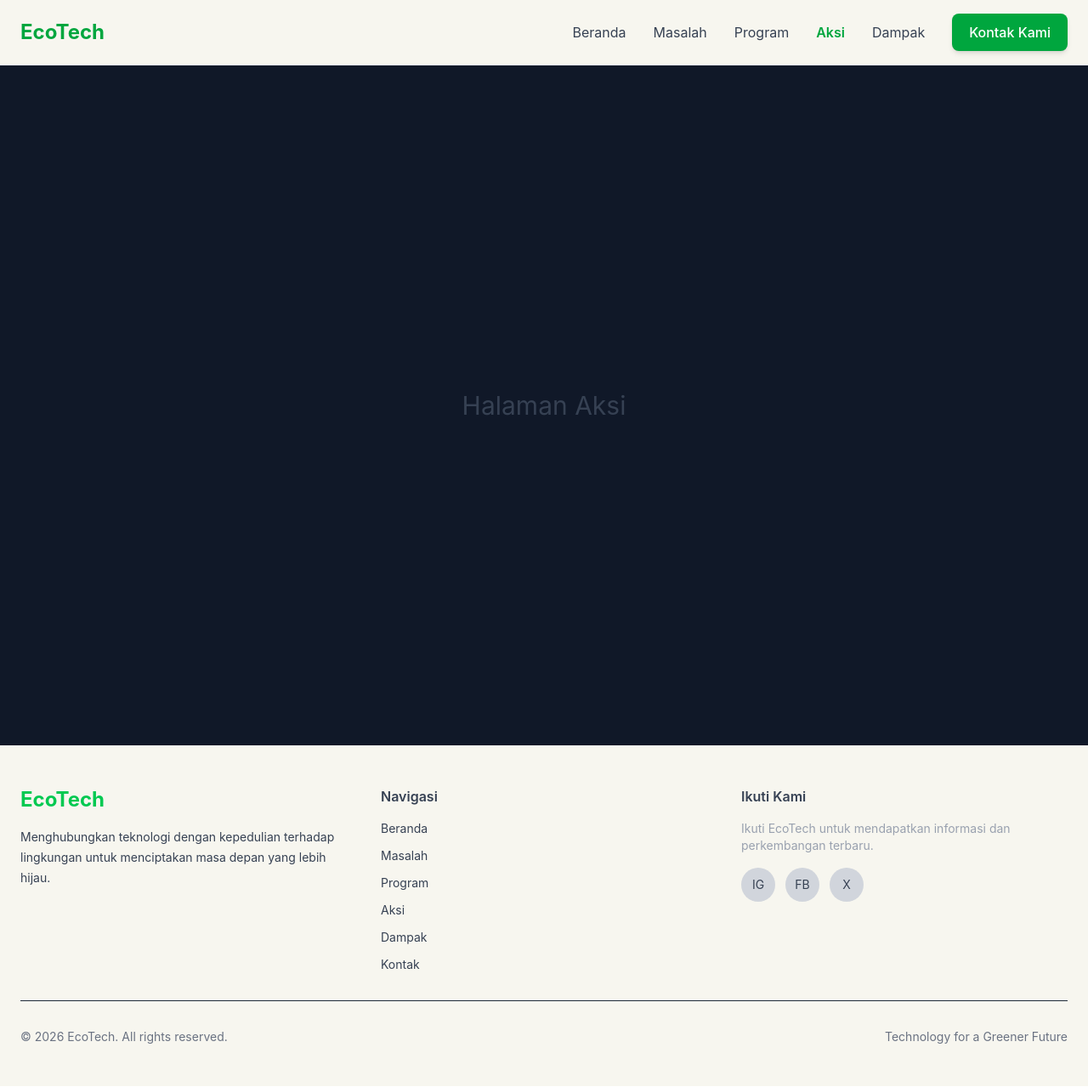
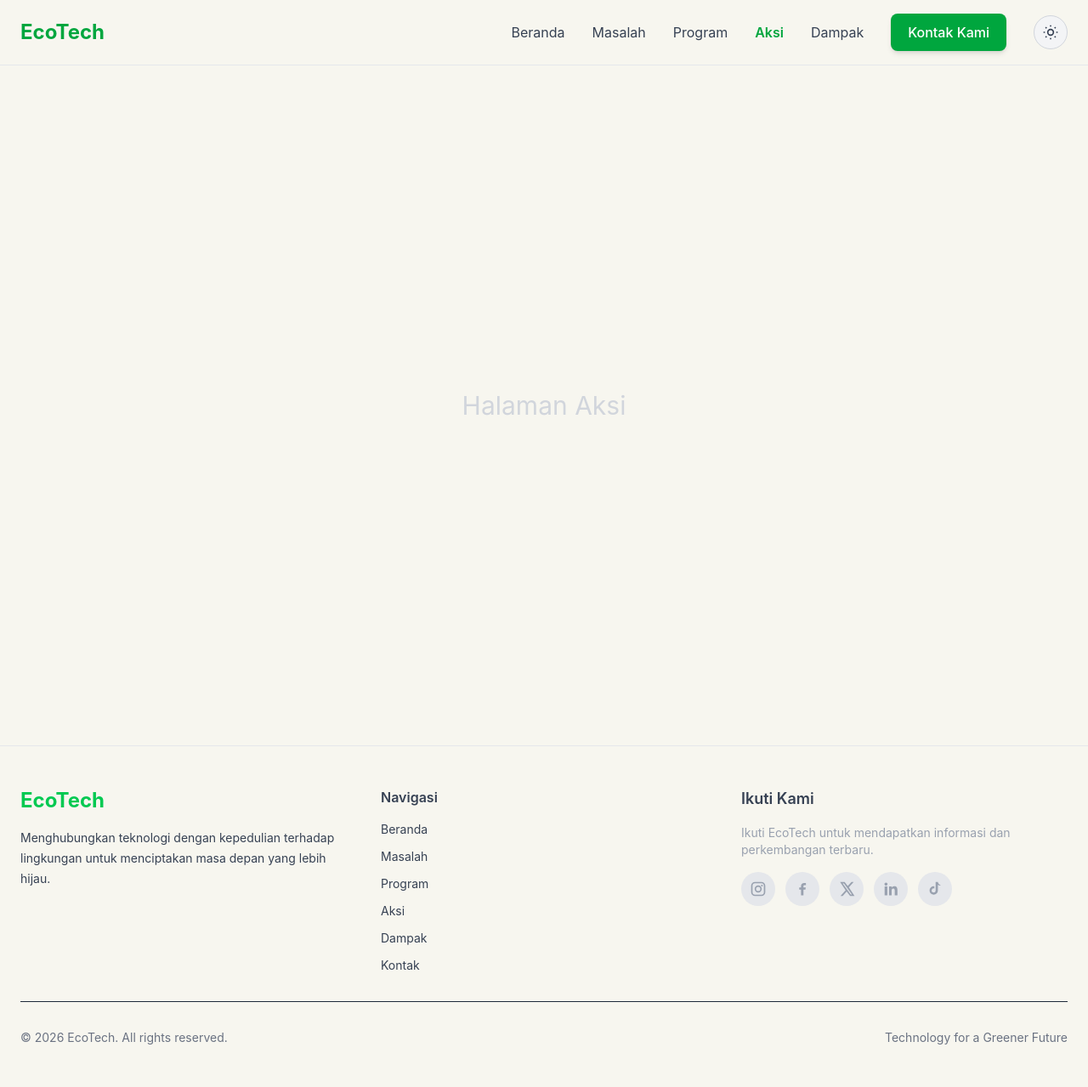
Before and after one commit to GinkoKy/Kelompok_2-Penugasan-Week-2, a React (Vite) app: page /aksi in a window 1280 px wide. Shown: the whole page at 85% size. Built offline with nearby package versions, Linux system fonts and the light colour scheme.

Commit message:
Add Dark Mode and Light Mode

```diff
--- a/src/components/Footer.jsx
+++ b/src/components/Footer.jsx
@@ -11,40 +11,32 @@ function Footer() {
   ];
 
   return (
-    <footer className="bg-[#f7f6ef] text-gray-700">
-
+    <footer className="bg-[#f7f6ef] border-t border-gray-200 text-gray-700 transition-colors duration-300 dark:border-gray-700 dark:bg-gray-900 dark:text-white">
       {/* Main Footer */}
       <div className="mx-auto max-w-7xl px-6 py-12">
-
         <div className="grid gap-10 md:grid-cols-3">
-
           {/* Brand */}
           <div>
-            <NavLink
-              to="/"
-              className="text-2xl font-bold text-green-500"
-            >
+            <NavLink to="/" className="text-2xl font-bold text-green-500">
               EcoTech
             </NavLink>
 
-            <p className="mt-4 max-w-sm text-sm leading-6 text-gray-700">
-              Menghubungkan teknologi dengan kepedulian terhadap
-              lingkungan untuk menciptakan masa depan yang lebih hijau.
+            <p className="mt-4 max-w-sm text-sm leading-6 text-gray-700 dark:text-white">
+              Menghubungkan teknologi dengan kepedulian terhadap lingkungan
+              untuk menciptakan masa depan yang lebih hijau.
             </p>
           </div>
 
           {/* Navigation */}
           <div>
-            <h3 className="mb-4 font-semibold text-gray-700">
-              Navigasi
-            </h3>
+            <h3 className="mb-4 font-semibold text-gray-700 dark:text-white">Navigasi</h3>
 
-            <div className="flex flex-col gap-3">
+            <div className="flex flex-col gap-3 ">
               {navLinks.map((link) => (
                 <NavLink
                   key={link.path}
                   to={link.path}
-                  className="w-fit text-sm transition-colors duration-300 hover:text-green-500"
+                  className="w-fit text-sm transition-colors duration-300 dark:text-gray-300 hover:text-green-500 "
                 >
                   {link.name}
                 </NavLink>
@@ -54,44 +46,97 @@ function Footer() {
 
           {/* Social Media */}
           <div>
-            <h3 className="mb-4 font-semibold text-gray-700">
+            <h3 className="mb-4 text-lg font-semibold text-gray-700 dark:text-white">
               Ikuti Kami
             </h3>
 
-            <p className="mb-4 text-sm text-gray-400">
-              Ikuti EcoTech untuk mendapatkan informasi dan
-              perkembangan terbaru.
+            <p className="mb-4 text-sm text-gray-400 dark:text-white-900">
+              Ikuti EcoTech untuk mendapatkan informasi dan perkembangan
+              terbaru.
             </p>
 
             <div className="flex gap-3">
-
+              {/* Instagram */}
               <a
                 href="#"
-                className="flex h-10 w-10 items-center justify-center rounded-full bg-gray-300 text-sm transition-all duration-300 hover:bg-green-600 hover:text-white"
                 aria-label="Instagram"
+                className="flex h-10 w-10 items-center justify-center rounded-full bg-gray-200 text-gray-400 transition hover:bg-green-600 hover:text-white dark:bg-gray-800"
               >
-                IG
+                <svg
+                  xmlns="http://www.w3.org/2000/svg"
+                  viewBox="0 0 24 24"
+                  className="h-5 w-5"
+                  fill="currentColor"
+                >
+                  <path d="M7.5 2h9A5.5 5.5 0 0 1 22 7.5v9a5.5 5.5 0 0 1-5.5 5.5h-9A5.5 5.5 0 0 1 2 16.5v-9A5.5 5.5 0 0 1 7.5 2Zm0 2A3.5 3.5 0 0 0 4 7.5v9A3.5 3.5 0 0 0 7.5 20h9a3.5 3.5 0 0 0 3.5-3.5v-9A3.5 3.5 0 0 0 16.5 4h-9ZM12 7a5 5 0 1 1 0 10 5 5 0 0 1 0-10Zm0 2a3 3 0 1 0 0 6 3 3 0 0 0 0-6Zm5.25-3a1.25 1.25 0 1 1 0 2.5 1.25 1.25 0 0 1 0-2.5Z" />
+                </svg>
               </a>
 
+              {/* Facebook */}
               <a
                 href="#"
-                className="flex h-10 w-10 items-center justify-center rounded-full bg-gray-300 text-sm transition-all duration-300 hover:bg-green-600 hover:text-white"
                 aria-label="Facebook"
+                className="flex h-10 w-10 items-center justify-center rounded-full bg-gray-200 text-gray-400 transition hover:bg-green-600 hover:text-white dark:bg-gray-800"
               >
-                FB
+                <svg
+                  xmlns="http://www.w3.org/2000/svg"
+                  viewBox="0 0 24 24"
+                  className="h-5 w-5"
+                  fill="currentColor"
+                >
+                  <path d="M13.5 21v-8h2.75l.5-3h-3.25V8.1c0-.87.28-1.6 1.7-1.6h1.8V3.8c-.31-.04-1.37-.13-2.6-.13-2.57 0-4.35 1.57-4.35 4.45V10H7.5v3h2.55v8h3.45Z" />
+                </svg>
               </a>
 
+              {/* X */}
               <a
                 href="#"
-                className="flex h-10 w-10 items-center justify-center rounded-full bg-gray-300 text-sm transition-all duration-300 hover:bg-green-600 hover:text-white"
-                aria-label="Twitter"
+                aria-label="X"
+                className="flex h-10 w-10 items-center justify-center rounded-full bg-gray-200 text-gray-400 transition hover:bg-green-600 hover:text-white dark:bg-gray-800"
               >
-                X
+                <svg
+                  xmlns="http://www.w3.org/2000/svg"
+                  viewBox="0 0 24 24"
+                  className="h-5 w-5"
+                  fill="currentColor"
+                >
+                  <path d="M18.9 2H22l-6.77 7.74L23.2 22h-6.24l-4.89-6.39L6.48 22H3.37l7.24-8.28L2.8 2h6.4l4.42 5.84L18.9 2Zm-1.1 17.7h1.73L8.26 4.2H6.4L17.8 19.7Z" />
+                </svg>
               </a>
 
+              {/* LinkedIn */}
+              <a
+                href="#"
+                aria-label="LinkedIn"
+                className="flex h-10 w-10 items-center justify-center rounded-full bg-gray-200 text-gray-400 transition hover:bg-green-600 hover:text-white dark:bg-gray-800"
+              >
+                <svg
+                  xmlns="http://www.w3.org/2000/svg"
+                  viewBox="0 0 24 24"
+                  className="h-5 w-5"
+                  fill="currentColor"
+                >
+                  <path d="M5.2 3A2.2 2.2 0 1 0 5.2 7.4 2.2 2.2 0 0 0 5.2 3ZM3.3 8.5h3.8V21H3.3V8.5ZM9.5 8.5h3.65v1.71h.05c.51-.97 1.75-2 3.6-2 3.85 0 4.56 2.54 4.56 5.85V21h-3.8v-6.13c0-1.46-.03-3.34-2.03-3.34-2.04 0-2.35 1.59-2.35 3.23V21H9.5V8.5Z" />
+                </svg>
+              </a>
+
+              {/* TikTok */}
+              <a
+                href="#"
+                aria-label="TikTok"
+                className="flex h-10 w-10 items-center justify-center rounded-full bg-gray-200 text-gray-400 transition hover:bg-green-600 hover:text-white dark:bg-gray-800"
+              >
+                <svg
+                  xmlns="http://www.w3.org/2000/svg"
+                  viewBox="0 0 24 24"
+                  className="h-5 w-5"
+                  fill="currentColor"
+                >
+                  <path d="M19.6 7.2a5.7 5.7 0 0 1-3.5-1.2v8.1a5.9 5.9 0 1 1-5.9-5.9c.3 0 .6 0 .9.07v3.27a2.8 2.8 0 1 0 1.8 2.56V2h3.2c.3 2.1 1.65 3.76 3.5 4.37v.83Z" />
+                </svg>
+              </a>
             </div>
           </div>
-
         </div>
 
         {/* Divider */}
@@ -99,15 +144,10 @@ function Footer() {
 
         {/* Copyright */}
         <div className="flex flex-col gap-2 text-sm text-gray-500 md:flex-row md:items-center md:justify-between">
-          <p>
-            © 2026 EcoTech. All rights reserved.
-          </p>
+          <p>© 2026 EcoTech. All rights reserved.</p>
 
-          <p>
-            Technology for a Greener Future
-          </p>
+          <p>Technology for a Greener Future</p>
         </div>
-
       </div>
     </footer>
   );
--- a/src/components/Navbar.jsx
+++ b/src/components/Navbar.jsx
@@ -1,9 +1,23 @@
-import { useState } from "react";
+import { useState, useEffect } from "react";
 import { NavLink } from "react-router-dom";
 import Button from "./Button";
 
 function Navbar() {
   const [isMenuOpen, setIsMenuOpen] = useState(false);
+
+  const [isDarkMode, setIsDarkMode] = useState(() => {
+    return localStorage.getItem("theme") === "dark";
+  });
+
+  useEffect(() => {
+    if (isDarkMode) {
+      document.documentElement.classList.add("dark");
+      localStorage.setItem("theme", "dark");
+    } else {
+      document.documentElement.classList.remove("dark");
+      localStorage.setItem("theme", "light");
+    }
+  }, [isDarkMode]);
 
   const navLinks = [
     { name: "Beranda", path: "/" },
@@ -14,7 +28,7 @@ function Navbar() {
   ];
 
   return (
-    <nav className="sticky top-0 z-50 border-b border-gray-200 bg-[#f7f6ef]">
+    <nav className="sticky top-0 z-50 border-b border-gray-200 bg-[#f7f6ef] text-gray-900 transition-colors duration-300 dark:border-gray-700 dark:bg-gray-900 dark:text-white">
       <div className="mx-auto flex max-w-7xl items-center justify-between px-6 py-4">
         {/* Logo */}
         <NavLink to="/" className="text-2xl font-bold text-green-600">
@@ -31,7 +45,7 @@ function Navbar() {
                 `group relative py-2 transition-colors duration-300 ${
                   isActive
                     ? "font-semibold text-green-600"
-        : "text-gray-700 hover:text-green-600"
+                    : "text-gray-700 hover:text-green-600 dark:text-gray-300 dark:hover:text-green-400"
                 }`
               }
             >
@@ -55,22 +69,76 @@ function Navbar() {
           <Button to="/kontak" variant="primary">
             Kontak Kami
           </Button>
+
+          {/* Dark Mode Toggle */}
+          <button
+            type="button"
+            onClick={() => setIsDarkMode(!isDarkMode)}
+            aria-label="Toggle dark mode"
+            className="relative flex h-10 w-10 items-center justify-center rounded-full border border-gray-300 bg-gray-100 text-gray-700 transition-all duration-300 hover:scale-105 dark:border-gray-600 dark:bg-gray-800 dark:text-yellow-300"
+          >
+            {isDarkMode ? (
+              <svg
+                xmlns="http://www.w3.org/2000/svg"
+                viewBox="0 0 24 24"
+                fill="none"
+                stroke="currentColor"
+                strokeWidth="2"
+                className="h-5 w-5"
+              >
+                <path d="M21 12.79A9 9 0 1 1 11.21 3 7 7 0 0 0 21 12.79Z" />
+              </svg>
+            ) : (
+              <svg
+                xmlns="http://www.w3.org/2000/svg"
+                viewBox="0 0 24 24"
+                fill="none"
+                stroke="currentColor"
+                strokeWidth="2"
+                className="h-5 w-5"
+              >
+                <circle cx="12" cy="12" r="4" />
+                <path d="M12 2v2M12 20v2M4.93 4.93l1.41 1.41M17.66 17.66l1.41 1.41M2 12h2M20 12h2M4.93 19.07l1.41-1.41M17.66 6.34l1.41-1.41" />
+              </svg>
+            )}
+          </button>
         </div>
 
         {/* Hamburger Mobile */}
         <button
           type="button"
-          className="text-2xl text-gray-700 md:hidden"
+          className="relative flex h-10 w-10 items-center justify-center md:hidden"
           onClick={() => setIsMenuOpen(!isMenuOpen)}
           aria-label="Toggle menu"
         >
-          ☰
+          <span
+            className={`absolute h-0.5 w-6 rounded-full bg-gray-700 transition-all duration-300 ${
+              isMenuOpen ? "rotate-45" : "-translate-y-2"
+            }`}
+          ></span>
+
+          <span
+            className={`absolute h-0.5 w-6 rounded-full bg-gray-700 transition-all duration-300 ${
+              isMenuOpen ? "opacity-0" : "opacity-100"
+            }`}
+          ></span>
+
+          <span
+            className={`absolute h-0.5 w-6 rounded-full bg-gray-700 transition-all duration-300 ${
+              isMenuOpen ? "-rotate-45" : "translate-y-2"
+            }`}
+          ></span>
         </button>
       </div>
 
       {/* Menu Mobile */}
-      {isMenuOpen && (
-        <div className="border-t border-gray-200 bg-white px-6 py-4 md:hidden">
+      <div
+        className={`grid overflow-hidden border-t border-gray-200 bg-[#f7f6ef] px-6 transition-all duration-300 ease-in-out dark:border-gray-700 dark:bg-gray-900 md:hidden ${
+          isMenuOpen
+            ? "grid-rows-[1fr] py-4 opacity-100"
+            : "grid-rows-[0fr] py-0 opacity-0"
+        }`}
+      >
         <div className="flex flex-col gap-4">
           {navLinks.map((link) => (
             <NavLink
@@ -78,23 +146,62 @@ function Navbar() {
               to={link.path}
               onClick={() => setIsMenuOpen(false)}
               className={({ isActive }) =>
-                  isActive ? "font-semibold text-green-600" : "text-gray-700"
+                `transition-all duration-300 ${
+                  isActive
+                    ? "font-semibold text-green-600"
+                    : "text-gray-700 hover:text-green-600"
+                }`
               }
             >
               {link.name}
             </NavLink>
           ))}
 
+          <div className="flex items-center gap-4">
             <Button
               to="/kontak"
               variant="primary"
               onClick={() => setIsMenuOpen(false)}
+              className="w-full"
             >
               Kontak Kami
             </Button>
+
+            {/* Dark Mode Toggle */}
+            <button
+              type="button"
+              onClick={() => setIsDarkMode(!isDarkMode)}
+              aria-label="Toggle dark mode"
+              className="relative flex h-10 w-10 items-center justify-center rounded-full border border-gray-300 bg-gray-100 text-gray-700 transition-all duration-300 hover:scale-105 dark:border-gray-600 dark:bg-gray-800 dark:text-yellow-300"
+            >
+              {isDarkMode ? (
+                <svg
+                  xmlns="http://www.w3.org/2000/svg"
+                  viewBox="0 0 24 24"
+                  fill="none"
+                  stroke="currentColor"
+                  strokeWidth="2"
+                  className="h-5 w-5"
+                >
+                  <circle cx="12" cy="12" r="4" />
+                  <path d="M12 2v2M12 20v2M4.93 4.93l1.41 1.41M17.66 17.66l1.41 1.41M2 12h2M20 12h2M4.93 19.07l1.41-1.41M17.66 6.34l1.41-1.41" />
+                </svg>
+              ) : (
+                <svg
+                  xmlns="http://www.w3.org/2000/svg"
+                  viewBox="0 0 24 24"
+                  fill="none"
+                  stroke="currentColor"
+                  strokeWidth="2"
+                  className="h-5 w-5"
+                >
+                  <path d="M21 12.79A9 9 0 1 1 11.21 3 7 7 0 0 0 21 12.79Z" />
+                </svg>
+              )}
+            </button>
           </div>
         </div>
-      )}
+      </div>
     </nav>
   );
 }
--- a/src/index.css
+++ b/src/index.css
@@ -1 +1,3 @@
 @import "tailwindcss";
+
+@custom-variant dark (&:where(.dark, .dark *));
--- a/src/pages/Aksi.jsx
+++ b/src/pages/Aksi.jsx
@@ -1,7 +1,7 @@
 function Aksi() {
   return (
-    <div className="min-h-screen bg-gray-900 flex flex-col items-center justify-center">
-      <p className="text-3xl text-gray-700">Halaman Aksi</p>
+    <div className="min-h-screen bg-[#f7f6ef] flex flex-col items-center justify-center transition-colors duration-300 dark:bg-gray-900">
+      <p className="text-3xl text-gray-300 dark:text-gray-700">Halaman Aksi</p>
     </div>
   );
 }
--- a/src/pages/Dampak.jsx
+++ b/src/pages/Dampak.jsx
@@ -1,7 +1,7 @@
 function Dampak() {
   return (
-    <div className="min-h-screen bg-gray-900 flex flex-col items-center justify-center">
-      <p className="text-3xl text-gray-700">Halaman Dampak</p>
+    <div className="min-h-screen bg-[#f7f6ef] flex flex-col items-center justify-center transition-colors duration-300 dark:bg-gray-900">
+      <p className="text-3xl text-gray-300 dark:text-gray-700">Halaman Dampak</p>
     </div>
   );
 }
--- a/src/pages/Home.jsx
+++ b/src/pages/Home.jsx
@@ -2,8 +2,8 @@ import Button from "../components/Button";
 
 function Home() {
   return (
-    <div className="min-h-screen bg-gray-900 flex flex-col items-center justify-center">
-      <h1 className="mb-8 text-3xl font-bold text-white">Button List</h1>
+    <div className="min-h-screen bg-[#f7f6ef] flex flex-col items-center justify-center transition-colors duration-300 dark:bg-gray-900">
+      <h1 className="mb-8 text-3xl font-bold text-gray-900 dark:text-white">Button List</h1>
 
       <div className="flex flex-wrap gap-4">
         <Button variant="primary">Primary</Button>
--- a/src/pages/Kontak.jsx
+++ b/src/pages/Kontak.jsx
@@ -1,7 +1,7 @@
 function Kontak() {
   return (
-    <div className="min-h-screen bg-gray-900 flex flex-col items-center justify-center">
-      <p className="text-3xl text-gray-700">Halaman Kontak</p>
+    <div className="min-h-screen bg-[#f7f6ef] flex flex-col items-center justify-center transition-colors duration-300 dark:bg-gray-900">
+      <p className="text-3xl text-gray-300 dark:text-gray-700">Halaman Kontak</p>
     </div>
   );
 }
--- a/src/pages/Masalah.jsx
+++ b/src/pages/Masalah.jsx
@@ -1,7 +1,7 @@
 function Masalah() {
   return (
-    <div className="min-h-screen bg-gray-900 flex flex-col items-center justify-center">
-      <p className="text-3xl text-gray-700">Halaman Masalah</p>
+    <div className="min-h-screen bg-[#f7f6ef] flex flex-col items-center justify-center transition-colors duration-300 dark:bg-gray-900">
+      <p className="text-3xl text-gray-300 dark:text-gray-700">Halaman Masalah</p>
     </div>
   );
 }
--- a/src/pages/Program.jsx
+++ b/src/pages/Program.jsx
@@ -1,7 +1,7 @@
 function Program() {
   return (
-    <div className="min-h-screen bg-gray-900 flex flex-col items-center justify-center">
-      <p className="text-3xl text-gray-700">Halaman Program</p>
+    <div className="min-h-screen bg-[#f7f6ef] flex flex-col items-center justify-center transition-colors duration-300 dark:bg-gray-900">
+      <p className="text-3xl text-gray-300 dark:text-gray-700">Halaman Program</p>
     </div>
   );
 }
```
Lines whose indentation alone changed are shown as unchanged.
